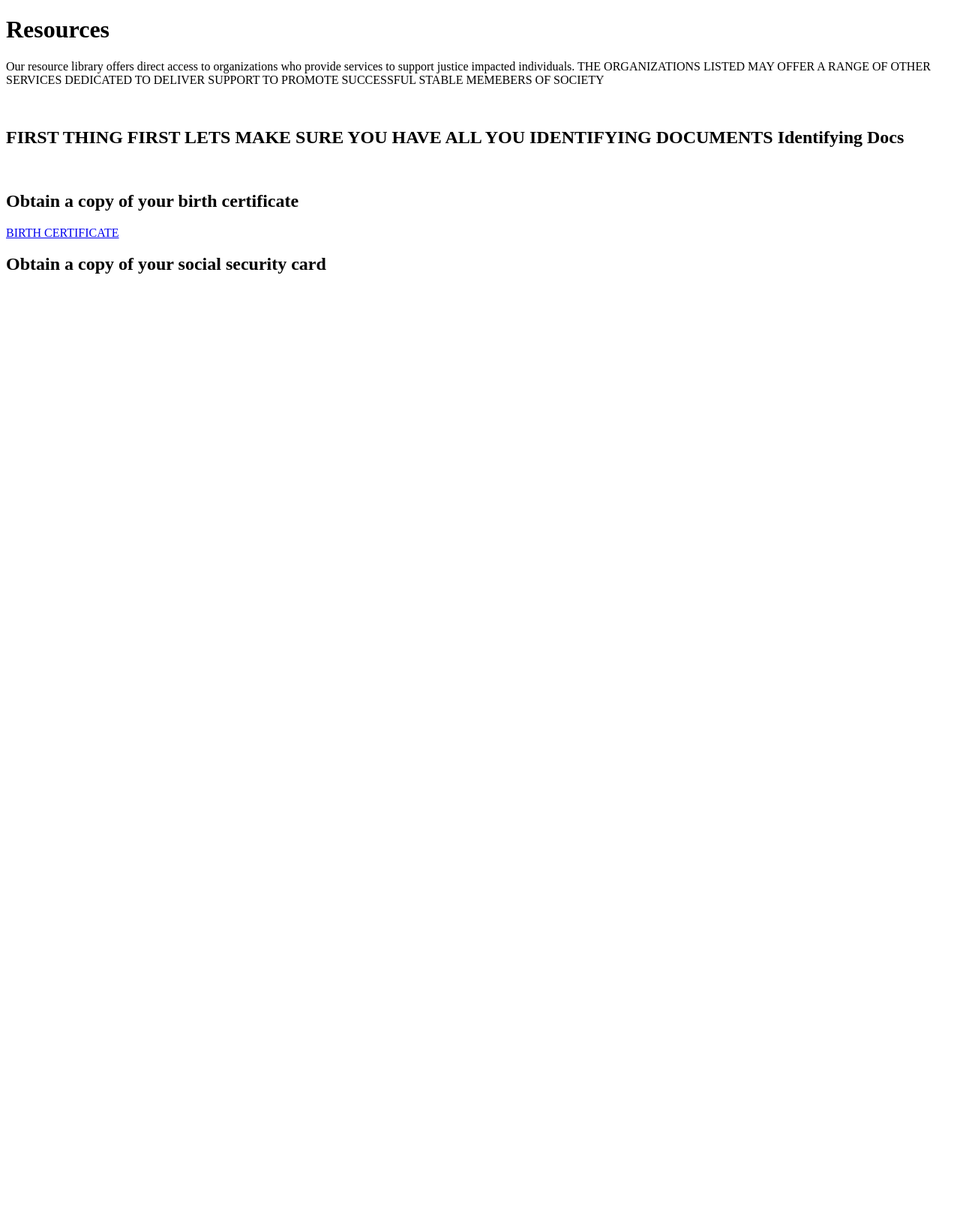
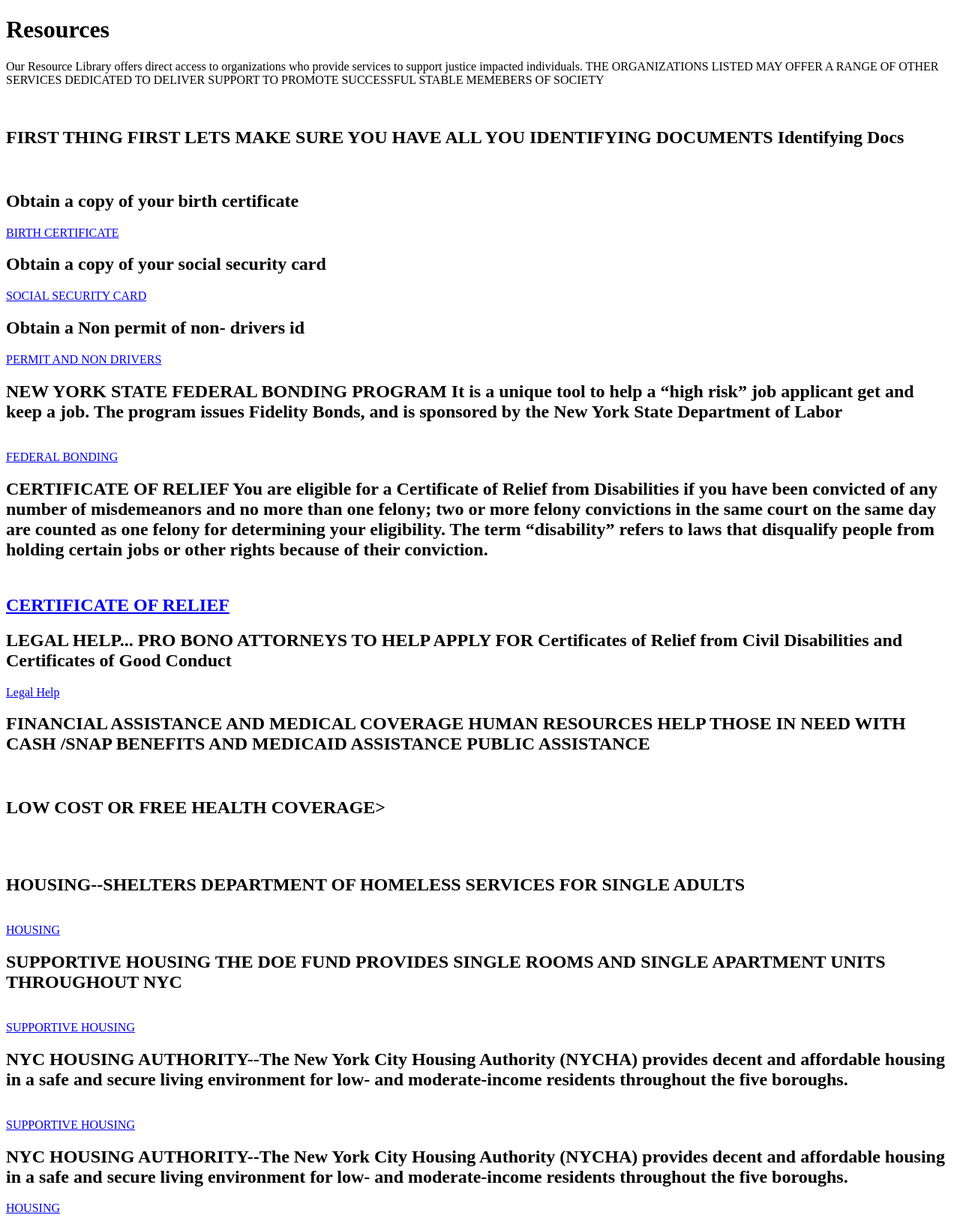
Before and after one commit to yahighness/s_a_p, a Django app: page /resource/ in a window 1280 px wide. Shown: the whole page at 75% size. Before the commit the page ends 365 px from the top, so only its background shows below. Run offline with Django 3.2, Linux system fonts and the light colour scheme.

Commit message:
Add files via upload

```diff
--- a/s_a_p/my_sap/templates/resource.html
+++ b/s_a_p/my_sap/templates/resource.html
@@ -8,11 +8,7 @@
 </head>
 <body>
     <h1>Resources</h1>
-
-
-
-
-    <p>Our resource library offers direct access to organizations who provide services to support justice impacted  individuals.
+    <p>Our Resource Library offers direct access to organizations who provide services to support justice impacted  individuals.
         THE ORGANIZATIONS LISTED MAY OFFER A RANGE OF OTHER SERVICES DEDICATED TO DELIVER SUPPORT TO PROMOTE SUCCESSFUL STABLE MEMEBERS OF SOCIETY</p>
 <br>
         <h2>FIRST THING FIRST LETS MAKE SURE YOU HAVE ALL YOU IDENTIFYING DOCUMENTS
@@ -24,7 +20,58 @@
 <br>
         <h2>Obtain a copy of your social security card
         </h2>
-        <a href="https://ss-apply-us.com/ss-card/?utm_term=social%20security%20card%20replacement&utm_keyword=social%20security%20card%20replacement&campaign=14210980486&matchtype=e&utm_content=NYC&gclid=CjwKCAiAwKyNBhBfEiwA_mrUMhJ0FnH6JIt4zeVNt9gaczhPcLnVqmJ3y9dXiAD9WLQ00bHkEt6KLxoCUtcQAvD_BwE"</a>
+        <a href="https://ss-apply-us.com/ss-card/?utm_term=social%20security%20card%20replacement&utm_keyword=social%20security%20card%20replacement&campaign=14210980486&matchtype=e&utm_content=NYC&gclid=CjwKCAiAwKyNBhBfEiwA_mrUMhJ0FnH6JIt4zeVNt9gaczhPcLnVqmJ3y9dXiAD9WLQ00bHkEt6KLxoCUtcQAvD_BwE">SOCIAL SECURITY CARD</a>
+
+<br>
+        <h2>Obtain a Non permit of non- drivers id</h2>
+            <a href="https://process.dmv.ny.gov/documentguide/dmv_license/DisplayPages/pwizgetAPermit.cfm">PERMIT AND NON DRIVERS </a>
+
+<br>
+<h2> NEW YORK STATE FEDERAL BONDING PROGRAM
+    It is a unique tool to help a “high risk” job applicant get
+    and keep a job. The program issues Fidelity Bonds, and is
+    sponsored by the New York State Department of Labor</h2>
+<br>
+<a href="https://bonds4jobs.com/">FEDERAL BONDING</a>
+<br>
+<h2>CERTIFICATE OF RELIEF
+You are eligible for a Certificate of Relief from Disabilities if you have been convicted of any number of misdemeanors and no more than one felony; two or more felony convictions in the same court on the same day are counted as one felony for determining your eligibility. The term “disability” refers to laws that disqualify people from holding certain jobs or other rights because of their conviction.<h2>
+    <br>
+    <a href="https://doccs.ny.gov/certificate-relief-good-conduct-restoration-rights">CERTIFICATE OF RELIEF</a>
+<br>
+<h2>LEGAL HELP... PRO BONO ATTORNEYS TO HELP APPLY FOR Certificates of Relief from Civil Disabilities and Certificates of Good Conduct</h2>
+
+<a href="https://www.nycla.org/NYCLA/Pro_Bono/For_General_Public/NYCLA/Pro_Bono/Need_Legal_Help.aspx?hkey=68a403ec-825b-4854-84e4-4f8289ebca1a">Legal Help</a>
+
+
+<br>
+<h2>
+    FINANCIAL ASSISTANCE AND MEDICAL COVERAGE
+    HUMAN RESOURCES HELP THOSE IN NEED WITH CASH /SNAP BENEFITS AND MEDICAID ASSISTANCE
+    PUBLIC ASSISTANCE </h2>
+    <a href="https://access.nyc.gov/programs/cash-assistance/"public assistance></a>
+    <br>
+    <h2>LOW COST OR FREE HEALTH COVERAGE></h2>
+    <br>
+    <a href="https://access.nyc.gov/programs/health-insurance-assistance/"Medical Insurance></a>
+
+<br>
+<h2>HOUSING--SHELTERS DEPARTMENT OF HOMELESS SERVICES FOR SINGLE ADULTS </h2>
+<br>
+<a href="https://www1.nyc.gov/site/dhs/shelter/singleadults/single-adults-applying.page/">HOUSING</a>
+<br>
+<h2>SUPPORTIVE HOUSING THE DOE FUND
+PROVIDES SINGLE ROOMS AND SINGLE APARTMENT UNITS THROUGHOUT NYC</h2>
+<br>
+<a href="https://www.doe.org/programs/housing">SUPPORTIVE HOUSING</a>
+<br>
+<h2>NYC HOUSING AUTHORITY--The New York City Housing Authority (NYCHA) provides decent and affordable housing in a safe and secure living environment  for low- and moderate-income residents throughout the five boroughs.</h2>
+<br>
+<a href="https://www1.nyc.gov/site/dhs/shelter/singleadults/single-adults-applying.page/">SUPPORTIVE HOUSING</a>
+<h2>
+    NYC HOUSING AUTHORITY--The New York City Housing Authority (NYCHA) provides decent and affordable housing in a safe and secure living environment  for low- and moderate-income residents throughout the five boroughs.</h2>
+
+    <a href="https://www1.nyc.gov/site/nycha/eligibility/apply.page">HOUSING</a>
 
 
 
```
